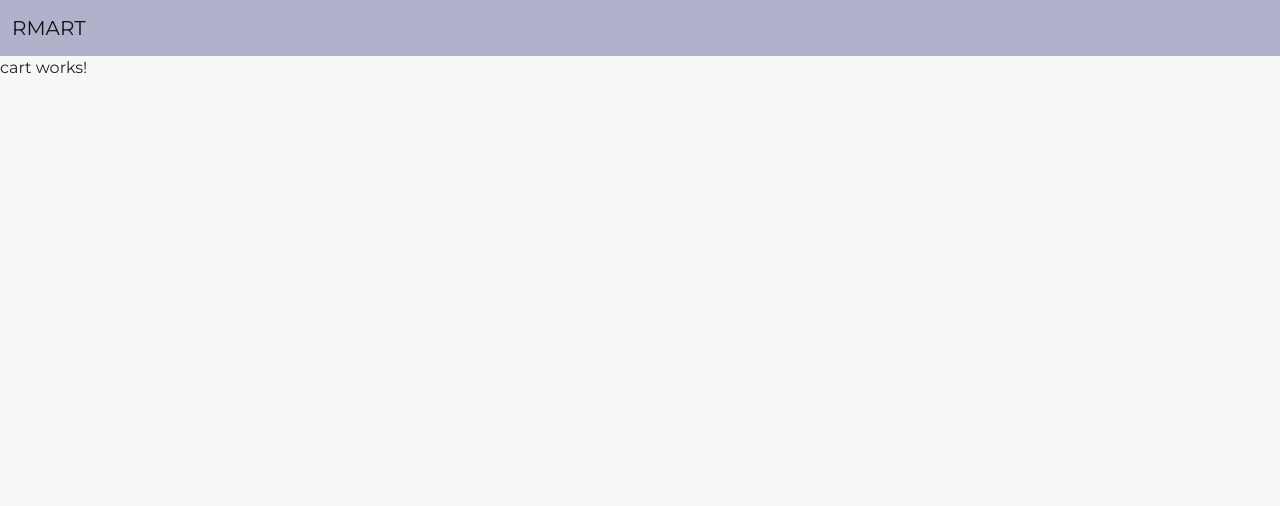
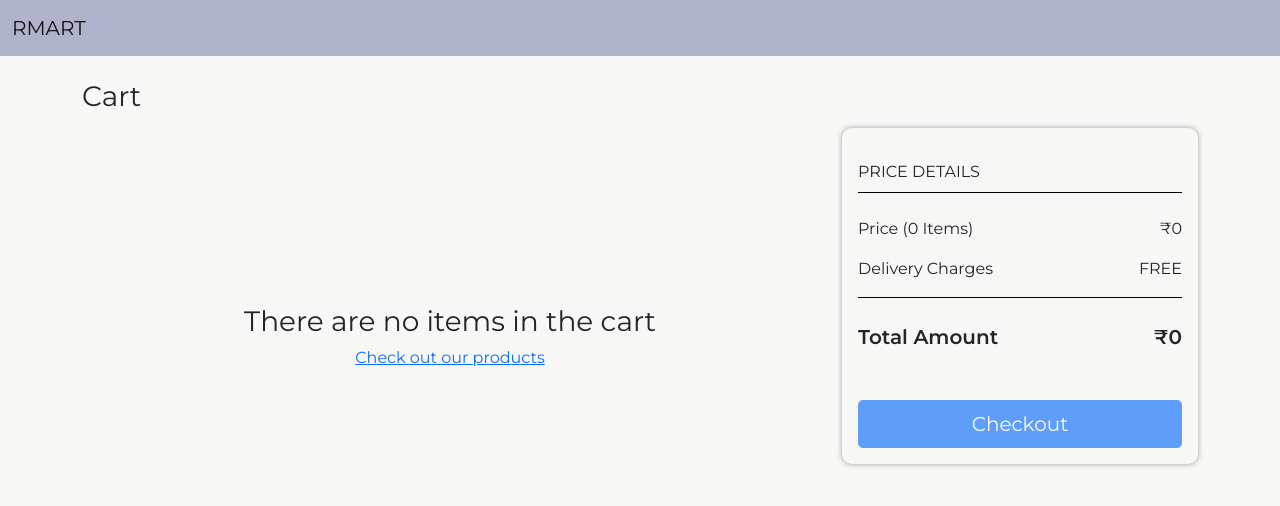
Before and after one commit to chandrangreat/RMart, an Angular app: page /cart in a window 1280 px wide. Shown: the top 506 px of the page. Built offline with nearby package versions, Linux system fonts and the light colour scheme.

Commit message:
Completed Cart Page

```diff
--- a/src/app/cart/cart.component.css
+++ b/src/app/cart/cart.component.css
@@ -0,0 +1,21 @@
+
+.cart-total-section {
+    border-radius: 10px;
+    box-shadow: 0px 0px 5px 1px rgb(0 0 0 / 25%);
+}
+
+.checkout-button {
+  width: 100%;
+}
+
+.cart-total-header {
+    border-bottom: 1px solid black;
+}
+
+.cart-total-price-details {
+    border-bottom: 1px solid black;
+}
+
+.no-items-in-cart{
+  height: 100%;
+}
--- a/src/app/cart/cart.component.html
+++ b/src/app/cart/cart.component.html
@@ -1,2 +1,48 @@
 <app-header [showCart]="false"></app-header>
-<p>cart works!</p>
+<div class="container my-4">
+  <ng-container *ngIf="cart$ | async as cart">
+    <div class="row">
+      <div class="col-8">
+        <div class="cart-header">
+          <h3>Cart</h3>
+        </div>
+        <div *ngIf="cart.totalCartItems > 0; else noitemsInCartBlock" class="cart-container">
+          <app-cart-item (updateCartQuantityEvent)="updateCartQuantity($event)" [cartProduct]="cartProduct"
+            *ngFor="let cartProduct of cart.cartProducts"></app-cart-item>
+        </div>
+        <ng-template #noitemsInCartBlock>
+          <div class="no-items-in-cart d-flex align-items-center justify-content-center">
+            <div class="text-center">
+              <h3>There are no items in the cart</h3>
+              <a [routerLink]="['/']">Check out our products</a>
+            </div>
+          </div>
+        </ng-template>
+      </div>
+      <div class="col-4">
+        <div class="cart-total-section p-3 my-5">
+          <div class="cart-total-header py-2 my-2">
+            PRICE DETAILS
+          </div>
+          <div class="cart-total-price-details my-4">
+            <div class="d-flex justify-content-between my-3">
+              <span>Price ({{cart.totalCartItems}} Items)</span><span>{{cart.totalCartPrice | currency:
+                'INR':'symbol':'1.0-0'}}</span>
+            </div>
+            <div class="d-flex justify-content-between my-3">
+              <span>Delivery Charges</span><span>FREE</span>
+            </div>
+          </div>
+          <div class="cart-total-price d-flex justify-content-between my-3 fs-5 fw-bold">
+            <span>Total Amount</span>
+            <span>{{cart.totalCartPrice | currency:'INR':'symbol':'1.0-0'}}</span>
+          </div>
+          <div class="cart-total-place-order mt-5">
+            <button [disabled]="cart.totalCartItems===0"
+              class="btn btn-primary btn-lg checkout-button">Checkout</button>
+          </div>
+        </div>
+      </div>
+    </div>
+  </ng-container>
+</div>
--- a/src/app/cart/cart.component.ts
+++ b/src/app/cart/cart.component.ts
@@ -1,15 +1,23 @@
-import { Component, OnInit } from '@angular/core';
+import { Component, OnInit, Input } from '@angular/core';
+import { Observable, of } from 'rxjs';
+import { CartService } from '../core/services/cart.service';
+import { Cart, CartProduct } from '../core/types/Cart';
 
 @Component({
   selector: 'app-cart',
   templateUrl: './cart.component.html',
-  styleUrls: ['./cart.component.css']
+  styleUrls: ['./cart.component.css'],
 })
 export class CartComponent implements OnInit {
+  cart$: Observable<Cart> = of();
 
-  constructor() { }
+  constructor(public cartService: CartService) {}
 
   ngOnInit(): void {
+    this.cart$ = this.cartService.getCart().asObservable();
   }
 
+  updateCartQuantity(updateCart: { cartProduct: CartProduct; action: string }) {
+    this.cartService.updateCart(updateCart.cartProduct, updateCart.action);
+  }
 }
--- a/src/app/cart/cart.module.ts
+++ b/src/app/cart/cart.module.ts
@@ -4,9 +4,10 @@ import { CommonModule } from '@angular/common';
 
 import { CartRoutingModule } from './cart-routing.module';
 import { CartComponent } from './cart.component';
+import { CartItemComponent } from './components/cart-item/cart-item.component';
 
 @NgModule({
-  declarations: [CartComponent],
+  declarations: [CartComponent, CartItemComponent],
   imports: [CommonModule, CartRoutingModule, SharedModule],
 })
 export class CartModule {}
--- /dev/null
+++ b/src/app/cart/components/cart-item/cart-item.component.css
@@ -0,0 +1,22 @@
+.cart-item {
+    width: 100%;
+    align-items: center;
+    border-bottom: 1px solid black;
+}
+
+.cart-product-image {
+    margin-right: 25px;
+}
+
+.cart-product-details {
+    margin: 0 15px;
+    width: 40%;
+}
+
+.cart-controls {
+    margin: 0 15px;
+}
+
+.cart-product-total-price {
+    margin: 0 25px;
+}
--- /dev/null
+++ b/src/app/cart/components/cart-item/cart-item.component.html
@@ -0,0 +1,19 @@
+<div class="cart-item d-flex py-3">
+  <div class="cart-product-image">
+    <img [src]="cartProduct?.img" width="200" height="200" class="img-thumbnail" [alt]="cartProduct?.name">
+  </div>
+  <div class="cart-product-details">
+    <h5>{{cartProduct?.name}}</h5>
+    <p class="fw-bold">{{cartProduct?.price | currency: 'INR':'symbol':'1.0-0'}}</p>
+  </div>
+  <div class="cart-controls">
+    <button class="btn  btn-outline-dark btn-sm" (click)="decrementQuantity()"><i class="fa fa-minus"
+        aria-hidden="true"></i></button>
+    <span class="mx-3">{{cartProduct?.cartProductQuantity}}</span>
+    <button class="btn  btn-outline-dark btn-sm" (click)="incrementQuantity()"><i class="fa fa-plus"
+        aria-hidden="true"></i></button>
+  </div>
+  <div class="cart-product-total-price">
+    <p class="fw-bold">{{cartProduct?.cartProductPrice| currency: 'INR':'symbol':'1.0-0'}}</p>
+  </div>
+</div>
--- /dev/null
+++ b/src/app/cart/components/cart-item/cart-item.component.ts
@@ -0,0 +1,30 @@
+import { Component, OnInit, Input, Output, EventEmitter } from '@angular/core';
+import { CartProduct } from '../../../core/types/Cart';
+
+@Component({
+  selector: 'app-cart-item',
+  templateUrl: './cart-item.component.html',
+  styleUrls: ['./cart-item.component.css'],
+})
+export class CartItemComponent implements OnInit {
+  @Input() cartProduct?: CartProduct;
+  @Output() updateCartQuantityEvent: EventEmitter<any> = new EventEmitter();
+
+  constructor() {}
+
+  ngOnInit(): void {}
+
+  decrementQuantity() {
+    this.updateCartQuantityEvent.emit({
+      cartProduct: this.cartProduct,
+      action: 'DECREMENT',
+    });
+  }
+
+  incrementQuantity() {
+    this.updateCartQuantityEvent.emit({
+      cartProduct: this.cartProduct,
+      action: 'INCREMENT',
+    });
+  }
+}
--- a/src/app/core/services/cart.service.ts
+++ b/src/app/core/services/cart.service.ts
@@ -33,7 +33,7 @@ export class CartService {
     localStorage.setItem('cart', JSON.stringify(this.cart));
   }
 
-  updateCart(product: CartProduct, cartAction: string): void {
+  updateCart(product: CartProduct, cartAction: string = 'INCREMENT'): void {
     if (cartAction === 'INCREMENT') {
       product.cartProductPrice = product.cartProductPrice + product.price;
       product.cartProductQuantity = product.cartProductQuantity + 1;
@@ -43,8 +43,12 @@ export class CartService {
     } else {
       product.cartProductPrice = product.cartProductPrice - product.price;
       product.cartProductQuantity = product.cartProductQuantity - 1;
-      this.cart.cartProducts = this._updateProductInCart(product);
-      // this.cart.totalCartItems = this.cart.totalCartItems - 1;
+      if (product.cartProductQuantity !== 0) {
+        this.cart.cartProducts = this._updateProductInCart(product);
+      } else {
+        this.cart.cartProducts = this._updateProductInCart(product, true);
+        this.cart.totalCartItems = this.cart.totalCartItems - 1;
+      }
       this.cart.totalCartPrice = this.cart.totalCartPrice - product.price;
     }
     this.cartSubject$.next(this.cart);
@@ -52,12 +56,11 @@ export class CartService {
   }
 
   addItemToCart(product: CartProduct): void {
-    const filteredCartProducts = this.cart.cartProducts.filter(
-      (item) => item.id === product.id
-    );
-
+    const filteredCartProducts: Array<CartProduct> =
+      this.cart.cartProducts.filter((item) => item.id === product.id);
     if (filteredCartProducts.length > 0) {
-      this.updateCart(product, 'INCREMENT');
+      const cartProduct = filteredCartProducts[0];
+      this.updateCart(cartProduct, 'INCREMENT');
     } else {
       product.cartProductPrice = product.price;
       product.cartProductQuantity = 1;
@@ -73,7 +76,15 @@ export class CartService {
     return this.cartSubject$;
   }
 
-  private _updateProductInCart(product: CartProduct): CartProduct[] {
+  private _updateProductInCart(
+    product: CartProduct,
+    removeProduct?: boolean
+  ): CartProduct[] {
+    if (removeProduct) {
+      return this.cart.cartProducts.filter(
+        (cartProduct) => cartProduct.id !== product.id
+      );
+    }
     return this.cart.cartProducts.map((cartProduct) => {
       if (cartProduct.id === product.id) {
         return product;
--- a/src/index.html
+++ b/src/index.html
@@ -10,7 +10,7 @@
   <link rel="stylesheet" href="https://cdnjs.cloudflare.com/ajax/libs/font-awesome/4.7.0/css/font-awesome.min.css">
   <link rel="preconnect" href="https://fonts.googleapis.com">
   <link rel="preconnect" href="https://fonts.gstatic.com" crossorigin>
-  <link href="https://fonts.googleapis.com/css2?family=Montserrat&display=swap" rel="stylesheet">
+  <link href="https://fonts.googleapis.com/css2?family=Montserrat:wght@400;600&display=swap" rel="stylesheet">
 </head>
 
 <body>
```
Also changed, not shown: 1 other file (tests, documents, lock files or other folders).
